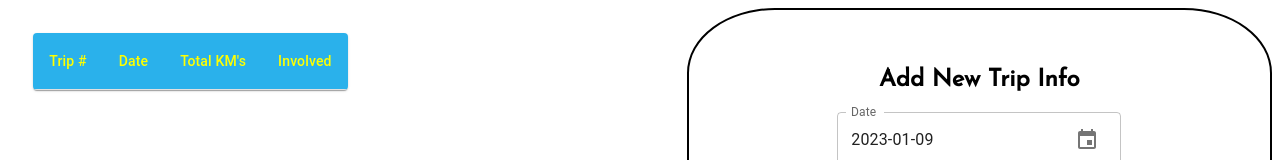
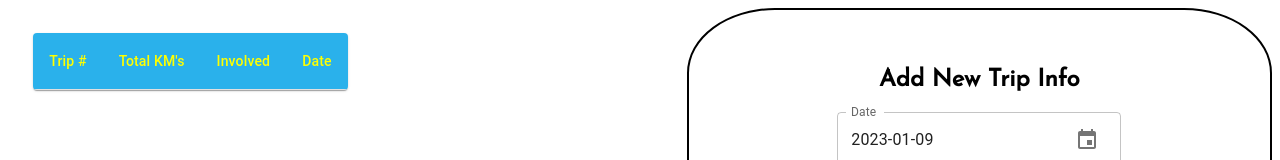
Before and after one commit to woobrendan/Fuel_Splitter, a React (Create React App) app in the folder fuel_splitter/: page / in a window 1280 px wide. Shown: the top 160 px of the page. Built offline with nearby package versions, Linux system fonts and the light colour scheme.

Commit message:
move date to be last column

```diff
--- a/fuel_splitter/src/components/Travel_Log/TravelList.tsx
+++ b/fuel_splitter/src/components/Travel_Log/TravelList.tsx
@@ -21,9 +21,9 @@ const TravelList: React.FC = () => {
           <TableHead>
             <TableRow>
               <TableCell>Trip #</TableCell>
-              <TableCell align="right">Date</TableCell>
               <TableCell align="right">Total KM's</TableCell>
               <TableCell align="right">Involved</TableCell>
+              <TableCell align="right">Date</TableCell>
             </TableRow>
           </TableHead>
           <TableBody>
```
